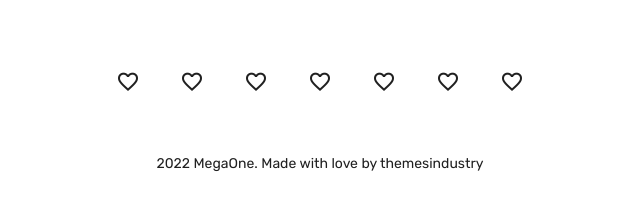
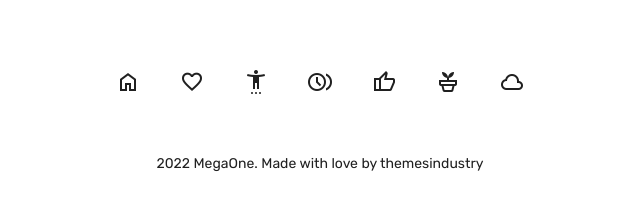
Before and after one commit to kimhyewon11/1005-work, a plain HTML site: page index.html in a window 1280 px wide. Shown: the part 9684-9893 px from the top of the page, 320-960 px from the left. Drawn offline with nearby package versions, Linux system fonts and the light colour scheme.

Commit message:
1005 실습 최종 완료 ver2

```diff
--- a/index.html
+++ b/index.html
@@ -492,13 +492,13 @@
     <div id="footer">
         <div class="center">
             <ul class="iconWrap">
+                <li><a href="#"><span class="material-symbols-outlined">home</span></a></li>
                 <li><a href="#"><span class="material-symbols-outlined">favorite</span></a></li>
-                <li><a href="#"><span class="material-symbols-outlined">favorite</span></a></li>
-                <li><a href="#"><span class="material-symbols-outlined">favorite</span></a></li>
-                <li><a href="#"><span class="material-symbols-outlined">favorite</span></a></li>
-                <li><a href="#"><span class="material-symbols-outlined">favorite</span></a></li>
-                <li><a href="#"><span class="material-symbols-outlined">favorite</span></a></li>
-                <li><a href="#"><span class="material-symbols-outlined">favorite</span></a></li>
+                <li><a href="#"> <span class="material-symbols-outlined">settings_accessibility</span></a></li>
+                <li><a href="#"> <span class="material-symbols-outlined">browse_gallery</span></a></li>
+                <li><a href="#"><span class="material-symbols-outlined">thumb_up</span></a></li>
+                <li><a href="#"><span class="material-symbols-outlined">potted_plant</span></a></li>
+                <li><a href="#"><span class="material-symbols-outlined">cloudy</span></a></li>
             </ul>
             <p class="made">2022 MegaOne. Made with love by themesindustry</p>
         </div>
```
